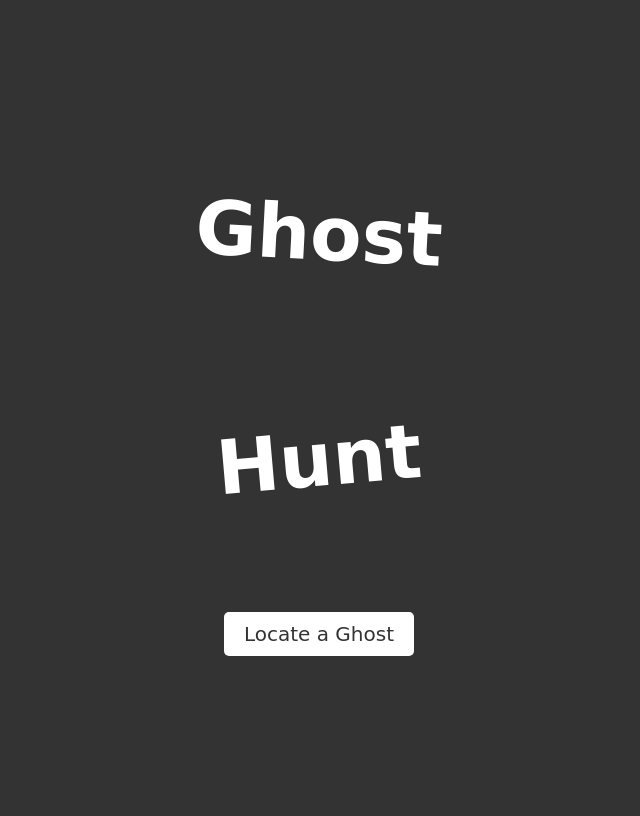
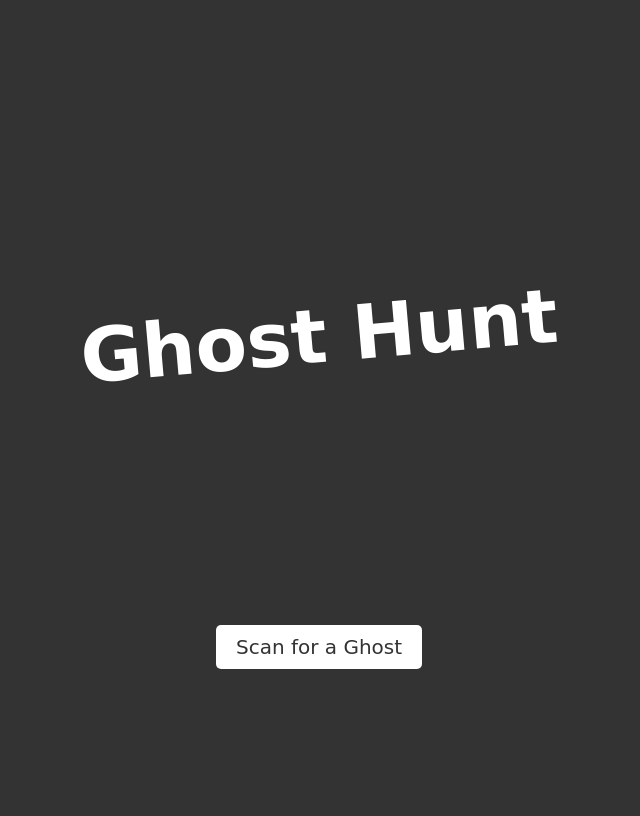
Before and after one commit to DomBinks/ghost-hunt, a Flask app: page / in a window 1280 px wide. Shown: the whole page, without its empty margins (321-961 px from the left). Run offline with Flask 2, Linux system fonts and the light colour scheme.

Commit message:
Make scan button generate and display story

```diff
--- a/ghost-hunt/app.py
+++ b/ghost-hunt/app.py
@@ -8,9 +8,16 @@ app = Flask(__name__)
 def index_page():
     return render_template("index.html")
 
-@app.route('/hunt')
-def hunt_page():
-    return render_template("hunt.html", methods=['POST'])
+@app.route('/scan')
+def scan_page():
+    first_name = getRandomFirstName()
+    last_name = getRandomLastName()
+    name = first_name + " " + last_name
+    age = getRandomAge()
+    occupation = getRandomOccupation()
+    backstory = getBackstory(first_name, last_name, age, occupation)
+    return render_template("scan.html", name=name, age=age,
+                           occupation=occupation, backstory=backstory)
 
 @app.route('/test')
 def test_page():
--- a/ghost-hunt/templates/style.css
+++ b/ghost-hunt/static/css/style.css
@@ -35,7 +35,7 @@ body {
     transform: rotate(-95deg);
     }
 
-    button.locate-ghost {
+    button.scan-ghost {
     background-color: #fff;
     color: #333;
     border: none;
@@ -50,7 +50,7 @@ body {
     text-align: center;
     }
 
-    button.locate-ghost:hover {
+    button.scan-ghost:hover {
     background-color: #333;
     color: #fff;
     }
--- a/ghost-hunt/templates/index.html
+++ b/ghost-hunt/templates/index.html
@@ -2,18 +2,19 @@
 <html>
   <head>
     <meta charset="UTF-8">
-    <title>Ghost Hunter</title>
-    <link rel="stylesheet" type="text/css" href="style.css">
+    <title>Ghost Hunt</title>
+    <link rel="stylesheet" type="text/css" href="{{ url_for('static', filename='css/style.css') }}">
   </head>
   <body>
     <header>
-      <h1>Ghost</h1>
-      <h1>Hunt</h1>
+      <h1>Ghost Hunt</h1>
       <!-- This is very silly and wacky.
       The CCS does the funny and flips this for some reason -->
     </header>
     <main>
-      <button class="locate-ghost">Locate a Ghost</button>
+      <form action="{{ url_for('scan_page') }}" method="get">
+        <button class="scan-ghost" type="submit">Scan for a Ghost</button>
+      </form>
     </main>
   </body>
 </html>
```
Also changed, not shown: ghost-hunt/templates/scan.html (added, +14 -0 lines).
